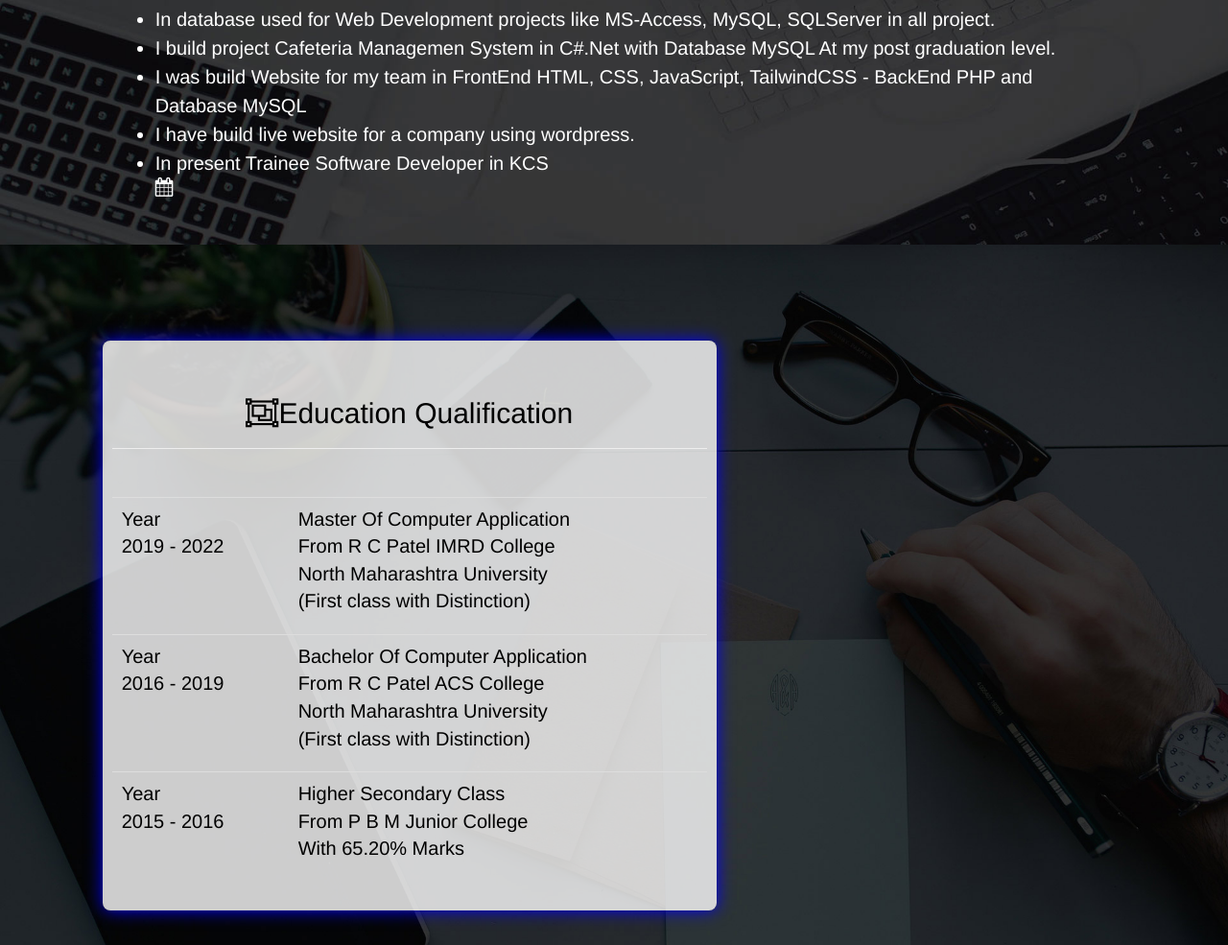
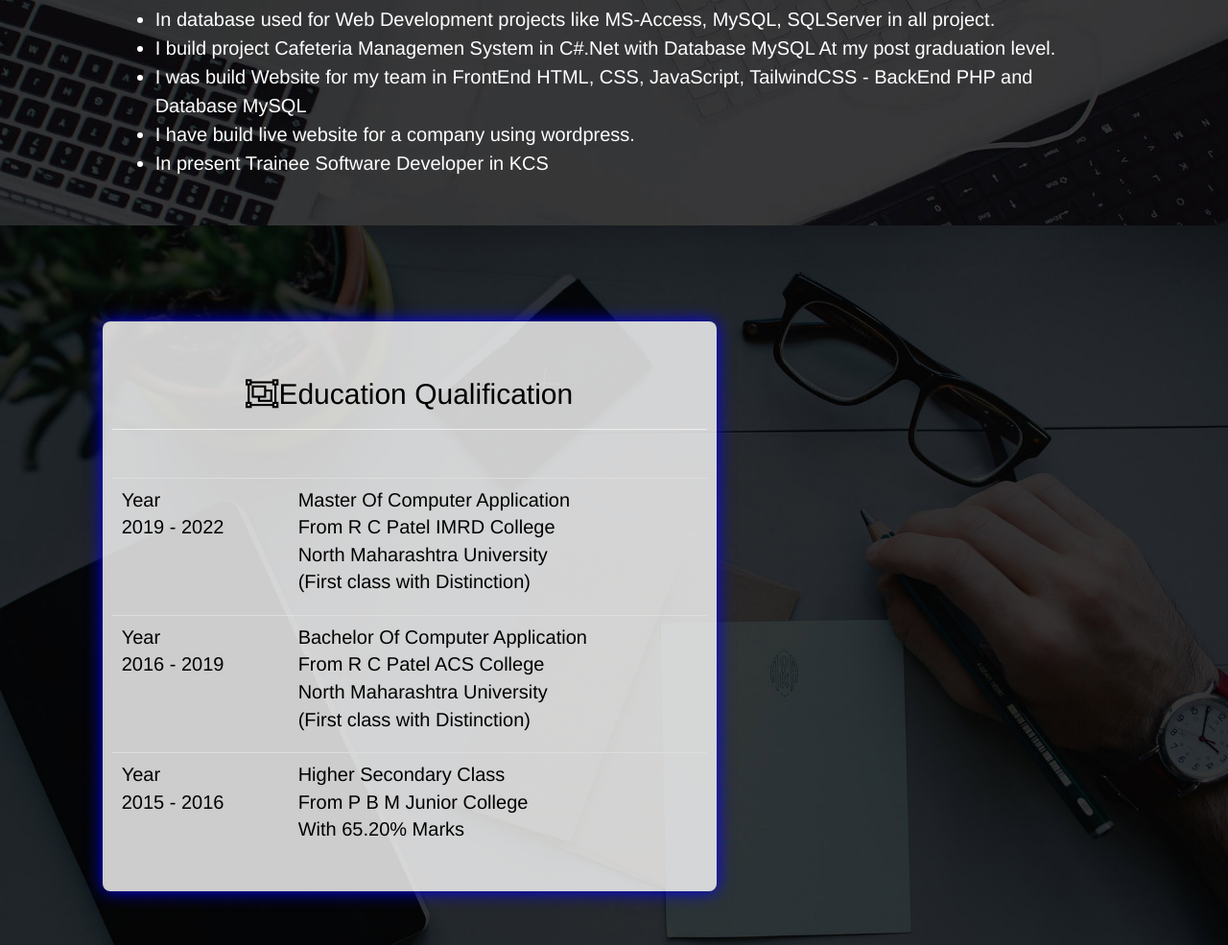
Before and after one commit to bhavesh-gurav/myportfolio.github.io, a plain HTML site: page index.html in a window 1280 px wide. Shown: the part 1161-2146 px from the top of the page at 96% size. Drawn offline with nearby package versions, Linux system fonts and the light colour scheme.

Commit message:
calendar symbol removed

```diff
--- a/index.html
+++ b/index.html
@@ -311,8 +311,7 @@
                   <li>I build project Cafeteria Managemen System in C#.Net with Database MySQL At my post graduation level.</li>
                   <li>I was build Website for my team in FrontEnd HTML, CSS, JavaScript, TailwindCSS - BackEnd PHP and Database MySQL</li>
                   <li>I have build live website for a company using wordpress.</li>
-                  <li>In present Trainee Software Developer in KCS </li>
-                  <i id="awesome" class="fa fa-calendar" aria-hidden="true"></i>
+		  <li>In present Trainee Software Developer in KCS </li>
               </ul>
          </div>
     </div>
```
